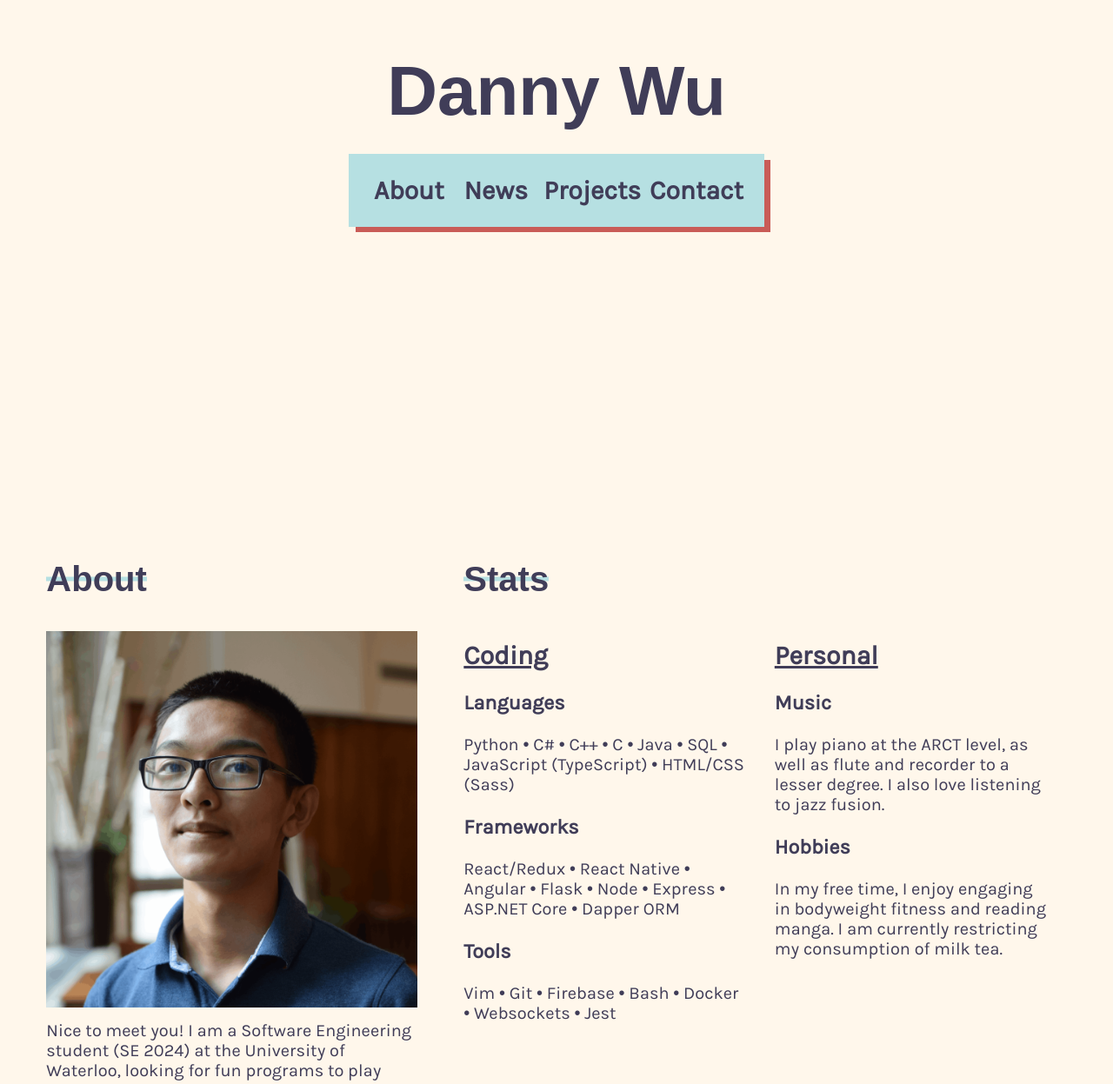
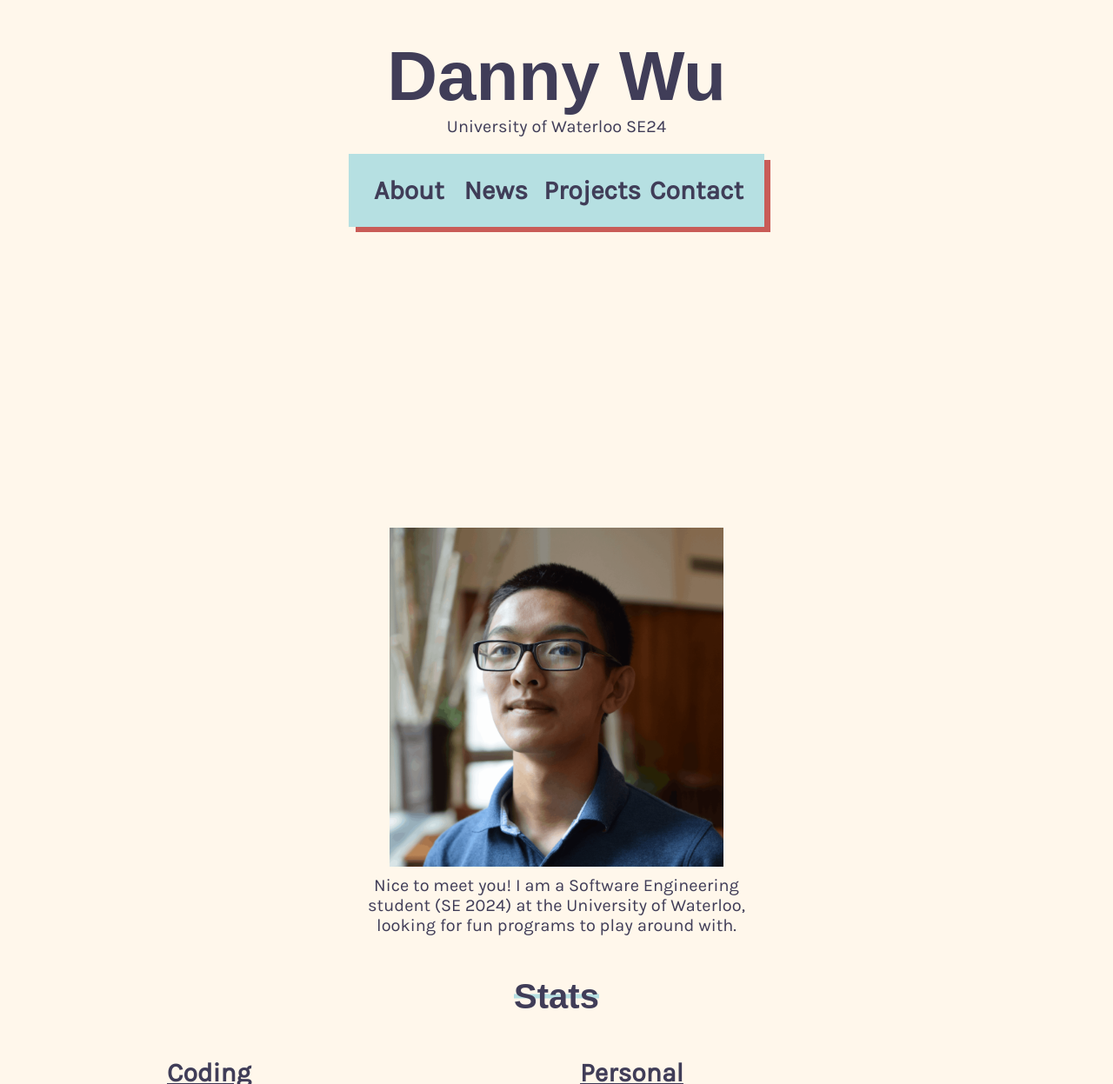
Before and after one commit to dannywuwu/dannywuwu.github.io, a React (Create React App) app: page / in a window 1280 px wide. Shown: the part 223-1470 px from the top of the page at 87% size. Built offline with nearby package versions, Linux system fonts and the light colour scheme.

Commit message:
220112 Header remove, container overflow fix (min-height)

```diff
--- a/src/App.tsx
+++ b/src/App.tsx
@@ -4,7 +4,6 @@ import "./res/styles/App.scss";
 import { Intro } from "./components/Intro";
 import { About } from "./components/About";
 import { Stats } from "./components/Stats";
-import { Header } from "./components/Header";
 import { News } from "./components/News";
 import { Contact } from "./components/Contact";
 import { Projects } from "./components/Projects";
@@ -12,11 +11,9 @@ import { Projects } from "./components/Projects";
 function App() {
   return (
     <div className="App">
-      <Header>
-        <Intro></Intro>
-        <About></About>
-        <Stats></Stats>
-      </Header>
+      <Intro></Intro>
+      <About></About>
+      <Stats></Stats>
       <News></News>
       <Projects></Projects>
       <Contact></Contact>
--- a/src/Components/About.tsx
+++ b/src/Components/About.tsx
@@ -1,16 +1,14 @@
 import React from "react";
+import "../res/styles/About.scss";
 
 interface AboutProps {}
 
 export const About = (props: AboutProps) => {
   return (
     <div className="about-wrapper">
-      <h1 className="section-title" id="about">
-        About
-      </h1>
       <div className="portrait-container">
-        <img src="images/dw.png" alt="danny" />
-        <p>
+        <img src="images/dw.png" alt="danny" id="portrait" />
+        <p id="portrait-info">
           Nice to meet you! I am a Software Engineering student (SE 2024) at the
           University of Waterloo, looking for fun programs to play around with.
         </p>
--- a/src/Components/Header.tsx
+++ /dev/null
@@ -1,11 +0,0 @@
-import React from "react";
-import "../res/styles/Header.scss";
-
-interface HeaderProps {
-  children: React.ReactNode;
-}
-
-export const Header = (props: HeaderProps) => {
-  const { children } = props;
-  return <header className="header-wrapper">{children}</header>;
-};
--- a/src/Components/Intro.tsx
+++ b/src/Components/Intro.tsx
@@ -7,7 +7,10 @@ interface IntroProps {}
 export const Intro = (props: IntroProps) => {
   return (
     <div className="intro-wrapper">
-      <h1 id="intro-name">Danny Wu</h1>
+      <p className="intro-text">
+        <h1 id="intro-name">Danny Wu</h1>
+        <p id="intro-education">University of Waterloo SE24</p>
+      </p>
       <Navbox></Navbox>
     </div>
   );
--- a/src/Components/Stats.tsx
+++ b/src/Components/Stats.tsx
@@ -1,4 +1,5 @@
 import React from "react";
+import "../res/styles/Stats.scss";
 import { Card } from "./Card";
 
 interface StatsProps {}
--- /dev/null
+++ b/src/res/styles/About.scss
@@ -0,0 +1,49 @@
+@import "styles";
+
+.portrait-container {
+  img {
+    max-width: 100%;
+    height: auto;
+  }
+}
+
+@media screen and (min-width: $tablet) {
+  .portrait-container {
+    display: grid;
+  }
+  #portrait {
+    max-width: 50vw;
+    margin-left: auto;
+    margin-right: auto;
+  }
+  #portrait-info {
+    text-align: center;
+    max-width: 60vw;
+    margin-left: auto;
+    margin-right: auto;
+  }
+  .stats-section {
+    display: grid;
+    gap: 5%;
+    .coding-stats {
+      grid-column: 1/2;
+    }
+    .personal-stats {
+      grid-column: 2/3;
+    }
+  }
+}
+
+@media screen and (min-width: $laptop) {
+  .about-wrapper {
+    max-height: 90vh;
+    min-height: 500px;
+  }
+
+  #portrait {
+    max-width: 30vw;
+  }
+  #portrait-info {
+    max-width: 35vw;
+  }
+}
--- a/src/res/styles/Header.scss
+++ /dev/null
@@ -1,94 +0,0 @@
-@import "styles";
-
-.about-wrapper {
-  img {
-    max-width: 100%;
-    height: auto;
-  }
-}
-
-.header-wrapper {
-  display: grid;
-  grid-template-rows: 20vh auto auto;
-}
-
-.about-wrapper {
-  min-height: 70vh;
-}
-
-@media screen and (min-width: $tablet) {
-  #about {
-    display: none;
-  }
-  #stats {
-    margin-left: 0;
-  }
-  // leave some space for the intro
-  .header-wrapper {
-    grid-template-rows: 2fr auto;
-    grid-template-columns: 6fr 6fr;
-  }
-  // center on portrait
-  .intro-wrapper {
-    grid-row: 1/2;
-    margin-top: 25%;
-    margin-bottom: auto;
-  }
-
-  // adjust portrait height
-  .about-wrapper {
-    grid-row: 1/2;
-  }
-
-  .stats-wrapper {
-    grid-column: 1/3;
-  }
-
-  .stats-section {
-    display: grid;
-    gap: 5%;
-    .coding-stats {
-      grid-column: 1/2;
-    }
-    .personal-stats {
-      grid-column: 2/3;
-    }
-  }
-}
-
-@media screen and (min-width: $laptop) {
-  // bring back About header
-  #about {
-    display: inline-block;
-  }
-
-  .header-wrapper {
-    grid-template-rows: 100vh 100vh;
-    grid-template-columns: 5fr 7fr;
-  }
-
-  // first row
-  .intro-wrapper {
-    grid-row: 1/2;
-    grid-column: 1/3;
-    margin-top: auto;
-    margin-bottom: auto;
-  }
-
-  // 2nd row
-  .about-wrapper {
-    grid-row: 2/3;
-    grid-column: 1/2;
-    padding-left: 10%;
-    padding-right: 10%;
-    padding-top: 2em;
-    padding-bottom: 2em;
-  }
-
-  .stats-wrapper {
-    grid-row: 2/3;
-    grid-column: 2/3;
-    padding-right: 10%;
-    padding-top: 2em;
-  }
-}
--- a/src/res/styles/Intro.scss
+++ b/src/res/styles/Intro.scss
@@ -4,21 +4,18 @@
   margin: auto;
 }
 
+#intro-education {
+  margin: auto;
+}
+
 .intro-wrapper {
   display: grid;
+  grid-gap: 1em;
   img {
     height: auto;
     max-width: 100%;
   }
-}
-
-@media screen and (min-width: $tablet) {
-  #intro-name {
-    margin-bottom: 5%;
-  }
-  .intro-wrapper {
-    display: grid;
-  }
+  margin-bottom: 1em;
 }
 
 @media screen and (min-width: $laptop) {
@@ -27,13 +24,18 @@
     gap: 0;
     grid-template-rows: repeat(2, 50vh);
     grid-template-columns: 1fr;
+    .intro-text {
+      margin: auto;
+      margin-bottom: 1em;
+    }
     #intro-name {
-      grid-column: 1/2;
       margin-left: auto;
       margin-right: auto;
-      margin-bottom: 2%;
       font-size: 4em;
       z-index: -1;
+    }
+    #intro-education {
+      text-align: center;
     }
     .nav-wrapper {
       grid-row: 2/3;
--- /dev/null
+++ b/src/res/styles/Stats.scss
@@ -0,0 +1,9 @@
+@import "styles";
+
+@media screen and (min-width: $laptop) {
+  .stats-wrapper {
+    max-width: 70vw;
+    margin-left: auto;
+    margin-right: auto;
+  }
+}
```
